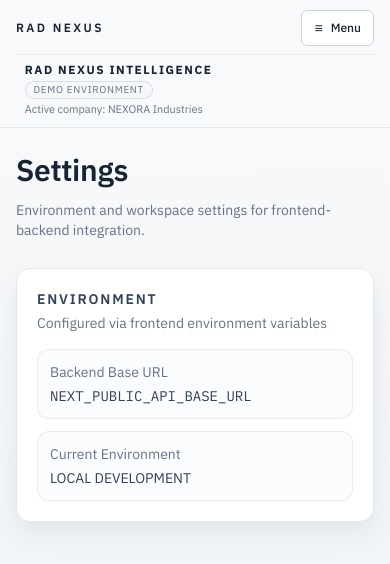
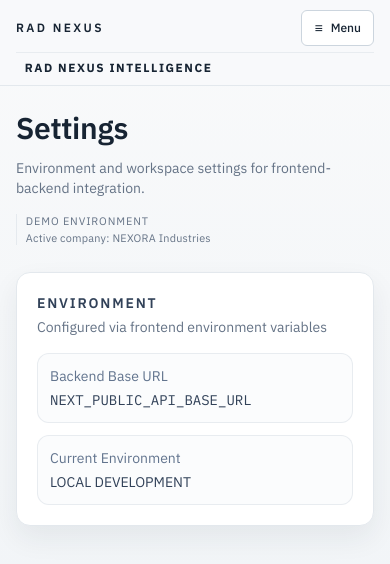
Before and after one commit to RubenDuijn/RadNexus, a Next.js app in the folder frontend/: page /settings in a window 390 px wide. Shown: the top 564 px of the page. Built offline with nearby package versions, Linux system fonts and the light colour scheme.

Commit message:
Refine product header and workspace context hierarchy

```diff
--- a/frontend/src/app/(product)/ai-intelligence/page.tsx
+++ b/frontend/src/app/(product)/ai-intelligence/page.tsx
@@ -1,6 +1,7 @@
 import { Panel } from "@/components/ui/panel";
 import { Reveal } from "@/components/ui/reveal";
 import { StatusBadge } from "@/components/ui/status-badge";
+import { WorkspaceContext } from "@/components/ui/workspace-context";
 
 const exampleQuestions = [
   "Why did sales decline in Germany?",
@@ -64,6 +65,9 @@ export default function AiIntelligencePage() {
           <p className="mt-3 text-sm rn-muted">
             Central differentiator: natural-language business investigation that keeps evidence, assumptions, and limitations explicit.
           </p>
+          <div className="mt-4">
+            <WorkspaceContext />
+          </div>
         </section>
       </Reveal>
 
--- a/frontend/src/app/(product)/business-intelligence/page.tsx
+++ b/frontend/src/app/(product)/business-intelligence/page.tsx
@@ -3,6 +3,7 @@ import { RevenueLineChart } from "@/components/charts/revenue-line-chart";
 import { DataStateTag } from "@/components/ui/data-state-tag";
 import { Panel } from "@/components/ui/panel";
 import { Reveal } from "@/components/ui/reveal";
+import { WorkspaceContext } from "@/components/ui/workspace-context";
 import { revenueByCountry, revenueByMonth, revenueByProductGroup } from "@/lib/demo-data";
 
 const reportCategories = [
@@ -32,6 +33,9 @@ export default function BusinessIntelligencePage() {
           <p className="mt-3 text-sm rn-muted">
             Structured management reporting prepared for deterministic SQL and Python business logic outputs.
           </p>
+          <div className="mt-4">
+            <WorkspaceContext />
+          </div>
         </section>
       </Reveal>
 
--- a/frontend/src/app/(product)/data-explorer/page.tsx
+++ b/frontend/src/app/(product)/data-explorer/page.tsx
@@ -6,6 +6,7 @@ import { useMemo, useState } from "react";
 import { Panel } from "@/components/ui/panel";
 import { Reveal } from "@/components/ui/reveal";
 import { StatusBadge } from "@/components/ui/status-badge";
+import { WorkspaceContext } from "@/components/ui/workspace-context";
 import { areas, ImplementationStatus, TableArea, tableCatalog } from "@/lib/schema-catalog";
 
 const implementationStatuses: ImplementationStatus[] = [
@@ -55,6 +56,9 @@ export default function DataExplorerPage() {
           <p className="mt-3 text-sm rn-muted">
             SAP-inspired catalog with implementation metadata, relationship structure, and explicit connection status.
           </p>
+          <div className="mt-4">
+            <WorkspaceContext />
+          </div>
         </section>
       </Reveal>
 
--- a/frontend/src/app/(product)/data-sources/page.tsx
+++ b/frontend/src/app/(product)/data-sources/page.tsx
@@ -1,6 +1,7 @@
 import { Panel } from "@/components/ui/panel";
 import { Reveal } from "@/components/ui/reveal";
 import { StatusBadge } from "@/components/ui/status-badge";
+import { WorkspaceContext } from "@/components/ui/workspace-context";
 
 const sources = [
   {
@@ -32,6 +33,9 @@ export default function DataSourcesPage() {
         <section>
           <h1 className="rn-heading text-3xl font-semibold">Data Sources</h1>
           <p className="mt-3 text-sm rn-muted">Inventory of implemented and planned data source integrations.</p>
+          <div className="mt-4">
+            <WorkspaceContext />
+          </div>
         </section>
       </Reveal>
 
--- a/frontend/src/app/(product)/overview/page.tsx
+++ b/frontend/src/app/(product)/overview/page.tsx
@@ -7,6 +7,7 @@ import { DataStateTag } from "@/components/ui/data-state-tag";
 import { KpiCard } from "@/components/ui/kpi-card";
 import { Panel } from "@/components/ui/panel";
 import { Reveal } from "@/components/ui/reveal";
+import { WorkspaceContext } from "@/components/ui/workspace-context";
 import { tableCatalog } from "@/lib/schema-catalog";
 import {
   businessActivity,
@@ -240,6 +241,9 @@ export default function OverviewPage() {
         <section className="rn-card p-6 lg:p-7">
           <p className="text-[10px] font-semibold uppercase tracking-[0.12em] text-[var(--accent)] sm:hidden">Overview</p>
           <p className="rn-eyebrow hidden sm:block">Executive Overview</p>
+          <div className="mt-3">
+            <WorkspaceContext />
+          </div>
           <h2 className="rn-heading mt-3 text-3xl font-semibold">NEXORA Industries Enterprise Overview</h2>
           <p className="mt-3 text-sm rn-muted">
             Executive intelligence workspace focused on business performance, trends, risks, opportunities, and management priorities.
--- a/frontend/src/app/(product)/settings/page.tsx
+++ b/frontend/src/app/(product)/settings/page.tsx
@@ -2,6 +2,7 @@ import { headers } from "next/headers";
 
 import { Panel } from "@/components/ui/panel";
 import { Reveal } from "@/components/ui/reveal";
+import { WorkspaceContext } from "@/components/ui/workspace-context";
 import { resolveEnvironmentLabel } from "@/lib/environment";
 
 export default async function SettingsPage() {
@@ -18,6 +19,9 @@ export default async function SettingsPage() {
           <p className="mt-3 text-sm rn-muted">
             Environment and workspace settings for frontend-backend integration.
           </p>
+          <div className="mt-4">
+            <WorkspaceContext />
+          </div>
         </section>
       </Reveal>
 
--- a/frontend/src/app/(product)/system-architecture/page.tsx
+++ b/frontend/src/app/(product)/system-architecture/page.tsx
@@ -6,6 +6,7 @@ import { DataStateTag } from "@/components/ui/data-state-tag";
 import { dataGenerationStatus } from "@/lib/demo-data";
 import { Panel } from "@/components/ui/panel";
 import { Reveal } from "@/components/ui/reveal";
+import { WorkspaceContext } from "@/components/ui/workspace-context";
 import { buildPlatformHealth } from "@/lib/platform-health";
 
 const steps = [
@@ -83,6 +84,9 @@ export default async function SystemArchitecturePage() {
           <p className="mt-3 text-sm rn-muted">
             End-to-end architecture from enterprise systems to explainable intelligence outputs.
           </p>
+          <div className="mt-4">
+            <WorkspaceContext />
+          </div>
         </section>
       </Reveal>
 
--- a/frontend/src/app/globals.css
+++ b/frontend/src/app/globals.css
@@ -241,7 +241,7 @@ button {
 .rn-product-header {
   display: flex;
   flex-direction: column;
-  gap: 0.5rem;
+  gap: 0.35rem;
 }
 
 .rn-product-identity {
@@ -285,6 +285,27 @@ button {
   color: var(--muted);
   font-size: 0.72rem;
   line-height: 1.3;
+}
+
+.rn-workspace-context {
+  border-left: 2px solid color-mix(in srgb, var(--line-strong) 40%, transparent);
+  padding-left: 0.65rem;
+  display: grid;
+  gap: 0.15rem;
+}
+
+.rn-workspace-environment,
+.rn-workspace-company {
+  font-size: 0.73rem;
+  line-height: 1.3;
+  color: var(--muted);
+  text-transform: uppercase;
+  letter-spacing: 0.08em;
+}
+
+.rn-workspace-company {
+  text-transform: none;
+  letter-spacing: 0.02em;
 }
 
 .rn-wordmark-link {
@@ -391,11 +412,21 @@ button {
     margin-top: 0.22rem;
     font-size: 0.68rem;
   }
+
+  .rn-workspace-context {
+    border-left-width: 1px;
+    padding-left: 0.55rem;
+  }
+
+  .rn-workspace-environment,
+  .rn-workspace-company {
+    font-size: 0.68rem;
+  }
 }
 
 @media (min-width: 641px) {
   .rn-product-header {
-    min-height: 3.15rem;
+    min-height: 2.65rem;
     justify-content: center;
   }
 }
--- a/frontend/src/components/layout/topbar.tsx
+++ b/frontend/src/components/layout/topbar.tsx
@@ -23,11 +23,7 @@ export function Topbar() {
         </div>
 
         <div className="rn-product-identity min-w-0 flex-1">
-          <div className="rn-product-title-row">
-            <h2 className="rn-product-title">RAD NEXUS INTELLIGENCE</h2>
-            <span className="rn-product-environment">DEMO ENVIRONMENT</span>
-          </div>
-          <p className="rn-product-company">Active company: NEXORA Industries</p>
+          <h2 className="rn-product-title">RAD NEXUS INTELLIGENCE</h2>
         </div>
       </div>
     </header>
--- /dev/null
+++ b/frontend/src/components/ui/workspace-context.tsx
@@ -0,0 +1,15 @@
+type WorkspaceContextProps = {
+  className?: string;
+};
+
+export function WorkspaceContext({ className }: WorkspaceContextProps) {
+  return (
+    <section
+      aria-label="Active workspace context"
+      className={["rn-workspace-context", className].filter(Boolean).join(" ")}
+    >
+      <p className="rn-workspace-environment">Demo environment</p>
+      <p className="rn-workspace-company">Active company: NEXORA Industries</p>
+    </section>
+  );
+}
```
